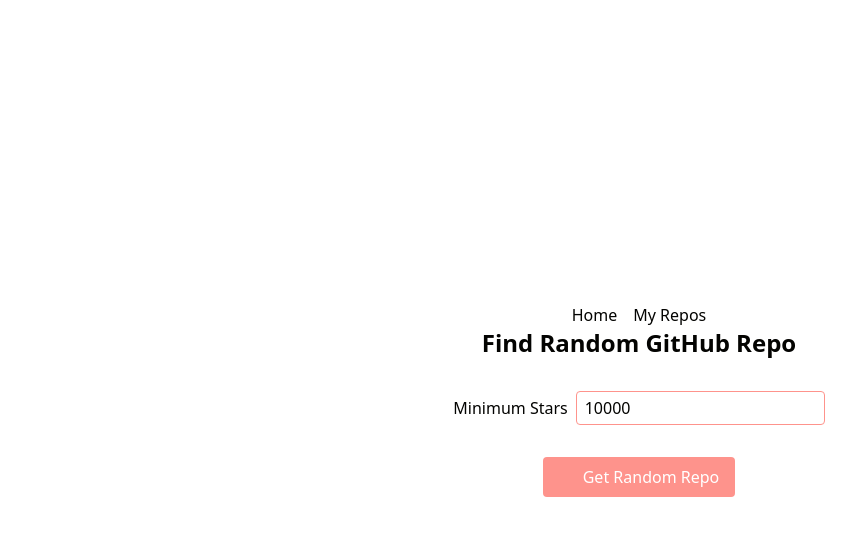
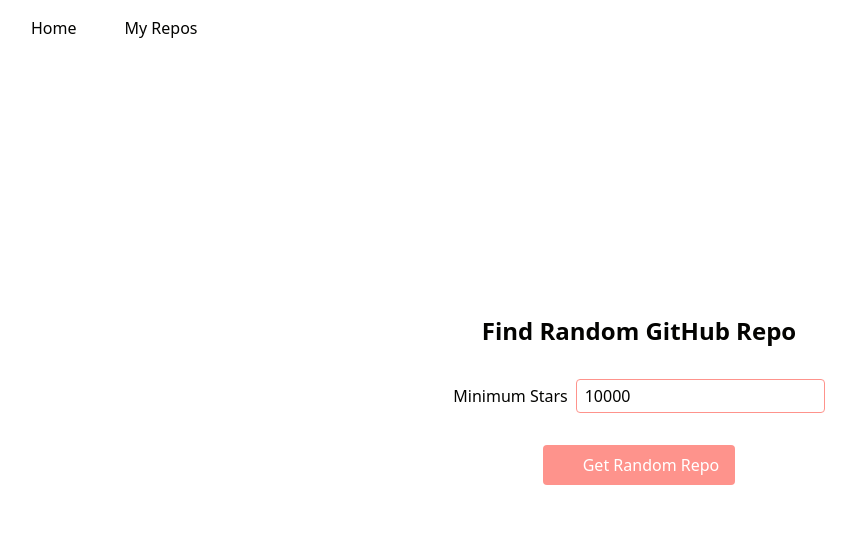
Before and after one commit to NiravJoshi33/random-github-repo, a SvelteKit app: page / in a window 1280 px wide. Shown: the top 536 px of the page, without its empty margins (1-857 px from the left). Built offline with nearby package versions, Linux system fonts and the light colour scheme; some icons are missing.

Commit message:
moved navbar,

```diff
--- a/src/app.css
+++ b/src/app.css
@@ -11,7 +11,7 @@
 }
 
 body {
-	@apply flex min-h-screen flex-col items-center justify-center bg-background text-foreground;
+	@apply relative flex min-h-screen flex-col items-center justify-center bg-background text-foreground;
 }
 
 button {
--- /dev/null
+++ b/src/lib/components/layout/navbar.svelte
@@ -0,0 +1,8 @@
+<script lang="ts">
+	import { resolve } from '$app/paths';
+</script>
+
+<div class="absolute top-0 flex w-full flex-row items-center justify-start gap-12 px-8 py-4">
+	<a href={resolve('/')} class="hover:text-accent">Home</a>
+	<a href={resolve('/my-repos')} class="hover:text-accent">My Repos</a>
+</div>
--- a/src/routes/+layout.svelte
+++ b/src/routes/+layout.svelte
@@ -1,7 +1,7 @@
 <script lang="ts">
 	import '../app.css';
 	import favicon from '$lib/assets/favicon.svg';
-	import { resolve } from '$app/paths';
+	import Navbar from '$lib/components/layout/navbar.svelte';
 
 	let { children } = $props();
 </script>
@@ -9,8 +9,6 @@
 <svelte:head>
 	<link rel="icon" href={favicon} />
 </svelte:head>
-<div class="flex flex-row items-center justify-start gap-4">
-	<a href={resolve('/')}>Home</a>
-	<a href={resolve('/my-repos')}>My Repos</a>
-</div>
+
+<Navbar />
 {@render children?.()}
--- a/src/routes/+page.svelte
+++ b/src/routes/+page.svelte
@@ -13,10 +13,15 @@
 	let isSaveLoading = $state(false);
 	let error = $state<string | null>(null);
 	let savedRepos = $state(getSavedReposFromLocalStorage());
+	let isRepoAlreadySaved = $state(false);
 
 	$effect(() => {
 		isSaveLoading = true;
 		saveRepoToLocalStorage(savedRepos);
+		const savedRepo = savedRepos.find((repo) => repo.id === randomRepo?.id);
+		if (savedRepo) {
+			isRepoAlreadySaved = true;
+		}
 		isSaveLoading = false;
 	});
 
@@ -75,6 +80,7 @@
 			<button
 				class="flex w-fit flex-row items-center justify-center gap-2 self-end"
 				onclick={addRepo}
+				disabled={isRepoAlreadySaved}
 			>
 				<Icon
 					icon={`${isSaveLoading ? 'mdi:loading' : 'lucide:save'}`}
```
